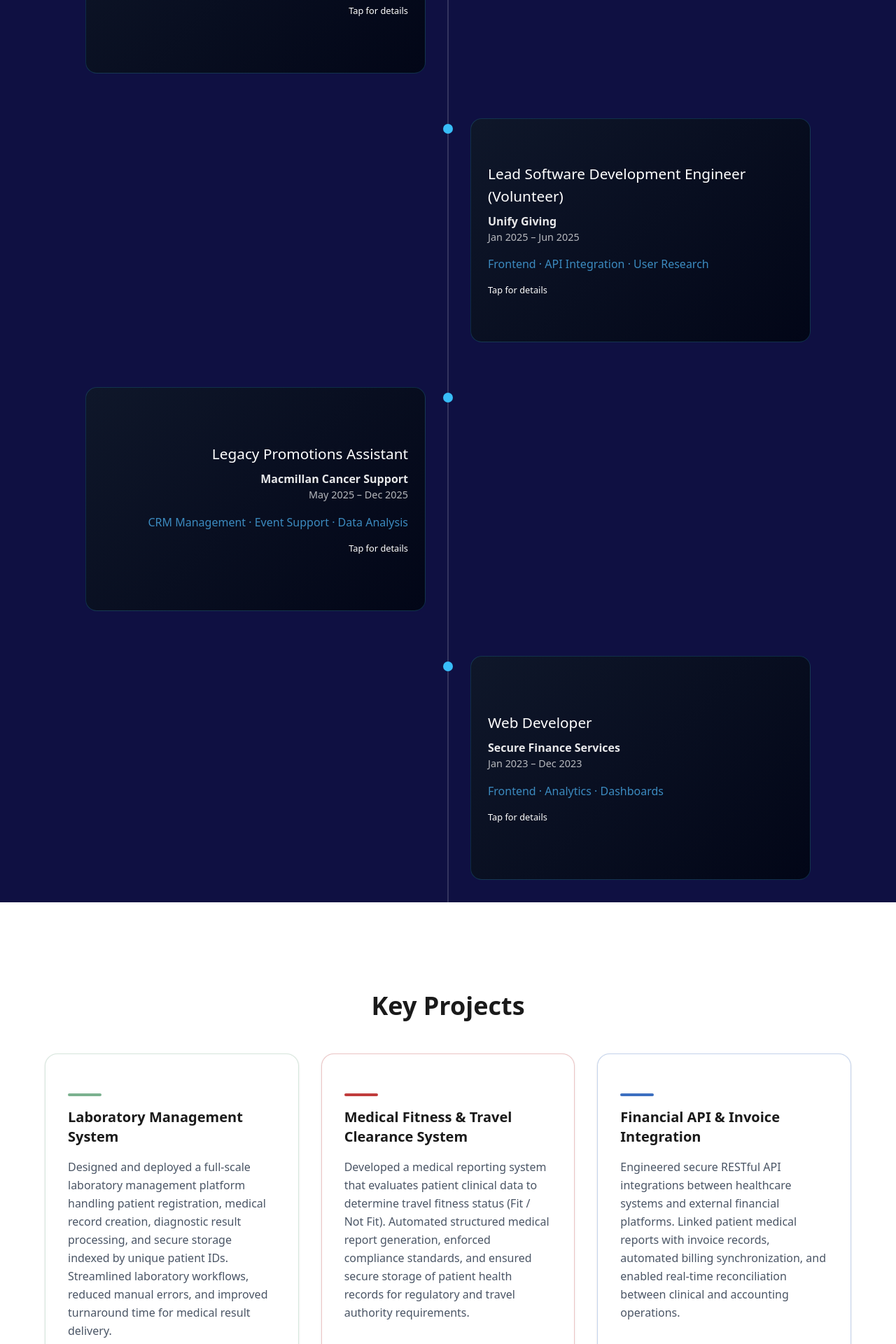
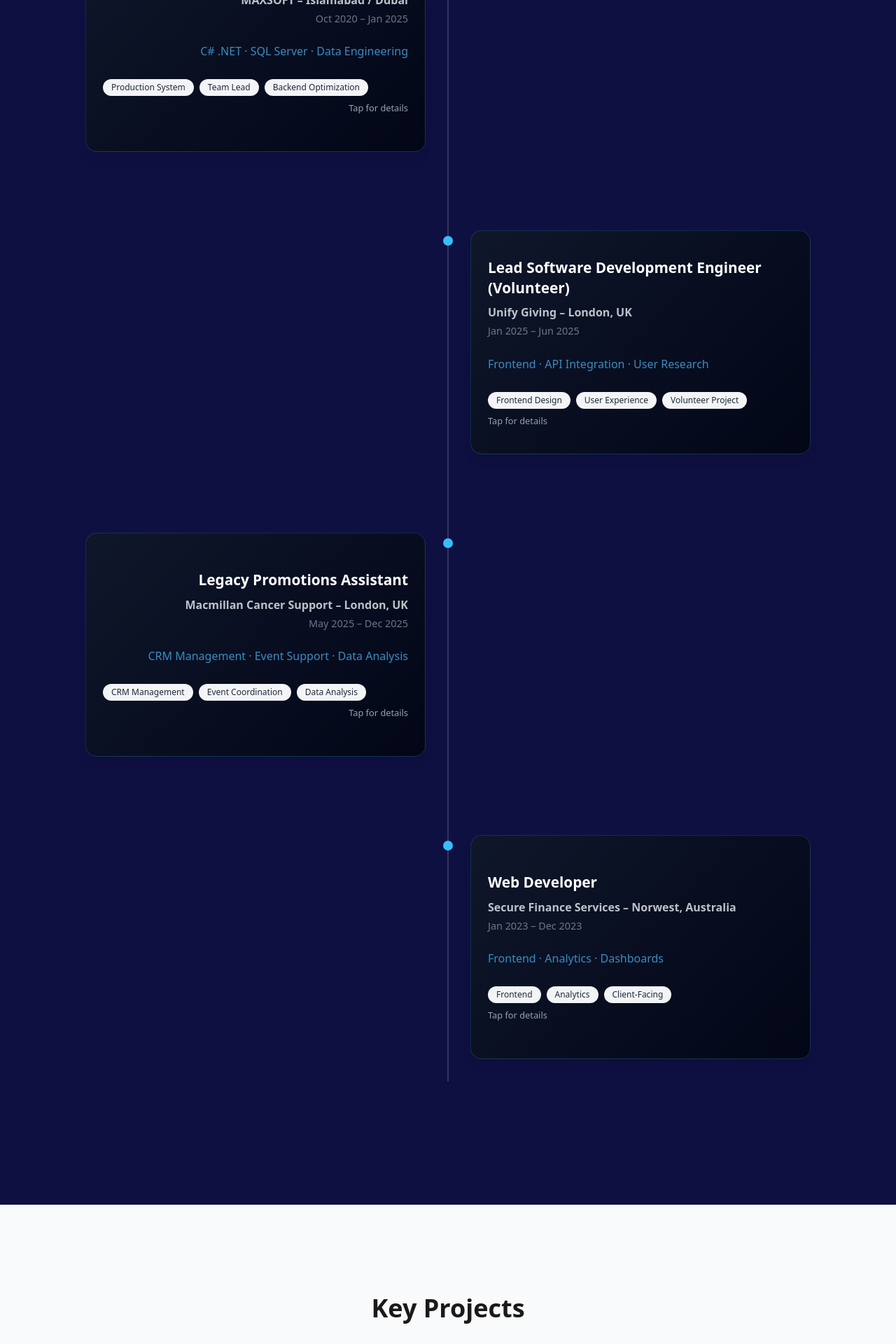
Before and after one commit to mahusama/mahmed, a Next.js app: page / in a window 1280 px wide. Shown: the part 1800-3720 px from the top of the page at 70% size. Built offline with nearby package versions, Linux system fonts and the light colour scheme.

Commit message:
Project page changes

```diff
--- a/components/ExperienceSection.tsx
+++ b/components/ExperienceSection.tsx
@@ -1,9 +1,6 @@
 'use client'
 
-import { useState } from "react";
-import { useEffect } from "react";
-import { motion } from 'framer-motion'
-import { Card } from '@/components/ui/card'
+import { useState, useEffect } from "react";
 
 const experiences = [
   {
@@ -13,10 +10,12 @@
     frontSummary: "C# .NET · SQL Server · Data Engineering",
     period: 'Oct 2020 – Jan 2025',
     backDetails: [
-      'Enhanced and modernized healthcare lab reporting systems using C#, .NET, and SQL Server',
-      'Reverse-engineered legacy stored procedures to extract business logic and improve scalability',
-      'Built Python-based ETL pipelines using Pandas for healthcare data processing',
+      'Collaborated with a cross-functional team and led a small group of developers to modernize healthcare lab reporting systems.',
+      'Enhanced backend procedures and optimized database queries, improving processing efficiency and scalability.',
+      'Built Python-based ETL pipelines for large-scale healthcare data processing.',
+      'Deployed production systems used by 100+ labs, streamlining workflows and reducing manual errors.'
     ],
+    badges: ['Production System', 'Team Lead', 'Backend Optimization']
   },
   {
     role: 'Lead Software Development Engineer (Volunteer)',
@@ -25,10 +24,11 @@
     frontSummary: "Frontend · API Integration · User Research",
     period: 'Jan 2025 – Jun 2025',
     backDetails: [
-      'Led frontend development and coordinated API integrations with backend engineers',
-      'Gathered user requirements and documented workflows',
-      'Improved analytics-driven UI flows',
+      'Led frontend design and coordinated API integration with backend engineers.',
+      'Designed intuitive, analytics-driven UI flows to improve usability for volunteers and users.',
+      'Documented user requirements and workflows to guide future development.'
     ],
+    badges: ['Frontend Design', 'User Experience', 'Volunteer Project']
   },
   {
     role: 'Legacy Promotions Assistant',
@@ -37,10 +37,11 @@
     frontSummary: "CRM Management · Event Support · Data Analysis",
     period: 'May 2025 – Dec 2025',
     backDetails: [
-      'Managed CRM data to support organisational growth',
-      'Delivered Power BI insights for events',
-      'Led event execution and team collaboration',
+      'Managed CRM communications for 3 major events, tracking invitations, responses, and attendance.',
+      'Analyzed event participation data to provide actionable insights.',
+      'Supported team collaboration and ensured smooth event execution.'
     ],
+    badges: ['CRM Management', 'Event Coordination', 'Data Analysis']
   },
   {
     role: 'Web Developer',
@@ -49,10 +50,11 @@
     frontSummary: "Frontend · Analytics · Dashboards",
     period: 'Jan 2023 – Dec 2023',
     backDetails: [
-      'Built responsive financial web applications',
-      'Created interactive dashboards with real-time analytics',
-      'Translated financial metrics into actionable insights',
+      'Built client-facing financial dashboards for real-time analytics.',
+      'Translated complex financial metrics into actionable insights for customers.',
+      'Enhanced frontend performance and improved user experience across the platform.'
     ],
+    badges: ['Frontend', 'Analytics', 'Client-Facing']
   },
 ]
 
@@ -60,52 +62,58 @@
   const [flippedIndex, setFlippedIndex] = useState<number | null>(null);
   const [isDesktop, setIsDesktop] = useState(false);
 
-useEffect(() => {
-  const media = window.matchMedia("(pointer: fine)");
-  setIsDesktop(media.matches);
-}, []);
+  useEffect(() => {
+    const media = window.matchMedia("(pointer: fine)");
+    setIsDesktop(media.matches);
+  }, []);
+
   return (
-    <section className="experience-section bg-[#0f1042]">
-      <h2 className="section-title text-white">Experience</h2>
+    <section id="experience" className="experience-section bg-[#0f1042] py-32 px-6 md:px-16 scroll-mt-20">
+      <h2 className="section-title text-white text-3xl md:text-4xl font-bold mb-16 text-center">
+        Experience
+      </h2>
 
-      <div className="timeline">
+      <div className="timeline relative">
         {experiences.map((exp, index) => (
           <div
             key={index}
-            className={`timeline-item ${index % 2 === 0 ? "left" : "right"}`}
+            className={`timeline-item ${index % 2 === 0 ? "left" : "right"} mb-12`}
           >
             <div
               className={`flip-card ${isDesktop ? "hover-flip" : ""}`}
               onClick={() => {
-                if (!isDesktop) {
-                  setFlippedIndex(flippedIndex === index ? null : index);
-                }
+                if (!isDesktop) setFlippedIndex(flippedIndex === index ? null : index);
               }}
             >
               <div
-                className={`flip-card-inner ${
-                  !isDesktop && flippedIndex === index ? "flipped" : ""
-                }`}
+                className={`flip-card-inner ${!isDesktop && flippedIndex === index ? "flipped" : ""}`}
               >
 
                 {/* FRONT */}
-                <div className="flip-card-front">
-                  <h3>{exp.role}</h3>
-                  <span className="company">{exp.company}</span>
-                  <span className="period">{exp.period}</span>
-                  <p className="summary">{exp.frontSummary}</p>
-                  {!isDesktop && <small>Tap for details</small>}
+                <div className="flip-card-front bg-[#1a1a80] p-6 rounded-2xl shadow-lg">
+                  <h3 className="text-xl font-semibold text-white">{exp.role}</h3>
+                  <span className="company text-gray-300">{exp.company} – {exp.location}</span>
+                  <span className="period text-gray-400 block mt-1">{exp.period}</span>
+                  <p className="summary text-gray-200 mt-2">{exp.frontSummary}</p>
+                  <div className="mt-3 flex flex-wrap gap-2">
+                    {exp.badges.map((badge, i) => (
+                      <span key={i} className="text-xs bg-gray-100 text-gray-800 px-3 py-1 rounded-full font-medium">
+                        {badge}
+                      </span>
+                    ))}
+                  </div>
+                  {!isDesktop && <small className="text-gray-400 mt-2 block">Tap for details</small>}
                 </div>
 
                 {/* BACK */}
-                <div className="flip-card-back">
-                  <h4>Key Contributions</h4>
-                  <ul>
+                <div className="flip-card-back bg-[#2626a0] p-6 rounded-2xl shadow-lg text-white">
+                  <h4 className="font-semibold text-lg mb-2">Key Contributions</h4>
+                  <ul className="list-disc list-inside space-y-1">
                     {exp.backDetails.map((item, i) => (
                       <li key={i}>{item}</li>
                     ))}
                   </ul>
-                  {!isDesktop && <small>Tap to go back</small>}
+                  {!isDesktop && <small className="text-gray-300 mt-2 block">Tap to go back</small>}
                 </div>
               </div>
             </div>
--- a/components/ProjectsSection.tsx
+++ b/components/ProjectsSection.tsx
@@ -2,68 +2,102 @@
 
 export default function Projects() {
   return (
-    <section className="bg-white py-32 px-6 md:px-16">
+    <section id="projects" className="bg-gray-50 py-32 px-6 md:px-16 scroll-mt-20">
       <div className="max-w-6xl mx-auto">
 
-        <h2 className="text-3xl md:text-4xl font-semibold mb-12 text-center text-[#1a1a1a]">
+        <h2 className="text-3xl md:text-4xl font-bold mb-16 text-center text-[#1a1a1a]">
           Key Projects
         </h2>
 
-        <div className="grid grid-cols-1 md:grid-cols-2 lg:grid-cols-3 gap-8">
+        <div className="grid grid-cols-1 md:grid-cols-2 lg:grid-cols-3 gap-10">
 
           {/* Project 1 */}
-          <Card className="rounded-2xl border border-[#7bb18f]/30 hover:shadow-xl transition-all duration-300 hover:-translate-y-1">
+          <Card className="rounded-2xl border hover:shadow-2xl transition-all duration-300 hover:-translate-y-2 bg-white">
             <CardContent className="p-8">
-              <div className="w-12 h-1 bg-[#7bb18f] mb-4 rounded-full" />
-
-              <h3 className="font-semibold text-xl text-[#1a1a1a]">
+              <h3 className="font-semibold text-xl text-[#1a1a1a] mb-4">
                 Laboratory Management System
               </h3>
 
+              <p className="text-gray-600 leading-relaxed">
+                Deployed a production-grade laboratory management platform used by over 100 labs, handling patient registration, diagnostic workflows, and secure medical record storage.
+              </p>
+
               <p className="mt-4 text-gray-600 leading-relaxed">
-                Designed and deployed a full-scale laboratory management platform
-                handling patient registration, medical record creation, diagnostic
-                result processing, and secure storage indexed by unique patient IDs.
-                Streamlined laboratory workflows, reduced manual errors, and improved
-                turnaround time for medical result delivery.
+                Collaborated with internal teams to streamline workflows, reduce manual processing errors, and improve result turnaround time across multiple facilities.
               </p>
+
+              <div className="mt-6 text-sm text-gray-500">
+                <span className="font-medium">Tech:</span> Next.js, Node.js, C#, SQL, REST APIs
+              </div>
+
+              <div className="mt-4 flex gap-2">
+                <span className="text-xs bg-green-100 text-green-800 px-3 py-1 rounded-full font-medium">
+                  Production System
+                </span>
+                <span className="text-xs bg-blue-100 text-blue-800 px-3 py-1 rounded-full font-medium">
+                  100+ Labs
+                </span>
+              </div>
             </CardContent>
           </Card>
 
           {/* Project 2 */}
-          <Card className="rounded-2xl border border-[#c03c3c]/30 hover:shadow-xl transition-all duration-300 hover:-translate-y-1">
+          <Card className="rounded-2xl border hover:shadow-2xl transition-all duration-300 hover:-translate-y-2 bg-white">
             <CardContent className="p-8">
-              <div className="w-12 h-1 bg-[#c03c3c] mb-4 rounded-full" />
-
-              <h3 className="font-semibold text-xl text-[#1a1a1a]">
+              <h3 className="font-semibold text-xl text-[#1a1a1a] mb-4">
                 Medical Fitness & Travel Clearance System
               </h3>
 
+              <p className="text-gray-600 leading-relaxed">
+                Developed a system to assess patient data for travel fitness (Fit / Not Fit) and automatically generate compliant medical reports, ensuring secure storage for regulatory purposes.
+              </p>
+
               <p className="mt-4 text-gray-600 leading-relaxed">
-                Developed a medical reporting system that evaluates patient clinical
-                data to determine travel fitness status (Fit / Not Fit). Automated
-                structured medical report generation, enforced compliance standards,
-                and ensured secure storage of patient health records for regulatory
-                and travel authority requirements.
+                Worked closely with labs and healthcare administrators to implement compliance logic, automate report workflows, and maintain high data security standards.
               </p>
+
+              <div className="mt-6 text-sm text-gray-500">
+                <span className="font-medium">Tech:</span> Full-Stack Web, API Integration, Secure Data Storage
+              </div>
+
+              <div className="mt-4 flex gap-2">
+                <span className="text-xs bg-green-100 text-green-800 px-3 py-1 rounded-full font-medium">
+                  Production System
+                </span>
+                <span className="text-xs bg-purple-100 text-purple-800 px-3 py-1 rounded-full font-medium">
+                  Compliance-Focused
+                </span>
+              </div>
             </CardContent>
           </Card>
 
           {/* Project 3 */}
-          <Card className="rounded-2xl border border-[#3c6fc0]/30 hover:shadow-xl transition-all duration-300 hover:-translate-y-1">
+          <Card className="rounded-2xl border hover:shadow-2xl transition-all duration-300 hover:-translate-y-2 bg-white">
             <CardContent className="p-8">
-              <div className="w-12 h-1 bg-[#3c6fc0] mb-4 rounded-full" />
-
-              <h3 className="font-semibold text-xl text-[#1a1a1a]">
+              <h3 className="font-semibold text-xl text-[#1a1a1a] mb-4">
                 Financial API & Invoice Integration
               </h3>
 
+              <p className="text-gray-600 leading-relaxed">
+                Engineered secure RESTful API integrations connecting healthcare systems with external financial platforms to synchronize patient reports with invoices.
+              </p>
+
               <p className="mt-4 text-gray-600 leading-relaxed">
-                Engineered secure RESTful API integrations between healthcare systems
-                and external financial platforms. Linked patient medical reports with
-                invoice records, automated billing synchronization, and enabled
-                real-time reconciliation between clinical and accounting operations.
+                Enabled real-time reconciliation between clinical and accounting operations, improving billing transparency and operational efficiency.
               </p>
+
+              <div className="mt-6 text-sm text-gray-500">
+                <span className="font-medium">Tech:</span> REST APIs, Authentication, Database Optimization
+              </div>
+
+              <div className="mt-4 flex gap-2">
+                <span className="text-xs bg-green-100 text-green-800 px-3 py-1 rounded-full font-medium">
+                  Production System
+                </span>
+                <span className="text-xs bg-yellow-100 text-yellow-800 px-3 py-1 rounded-full font-medium">
+                  Automation
+                </span>
+              </div>
             </CardContent>
           </Card>
 
```
